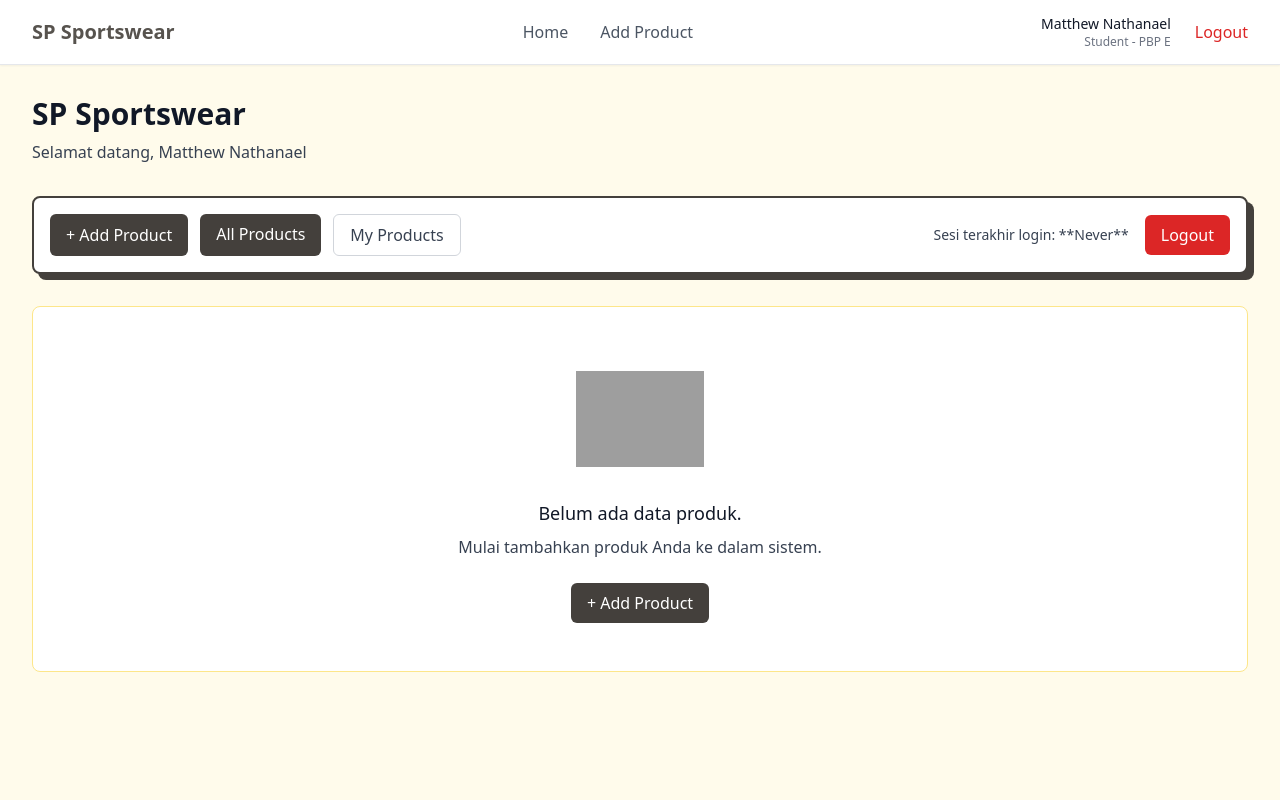
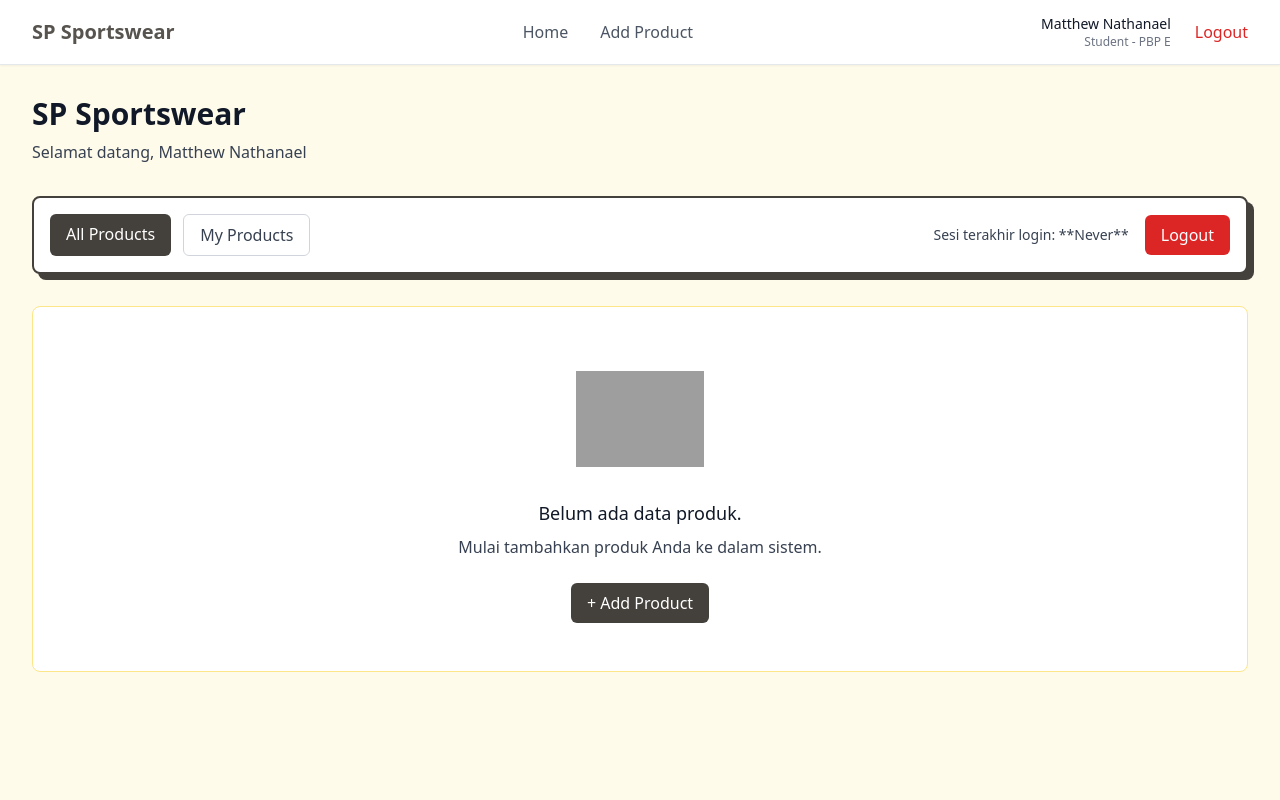
Before and after one commit to matthewnathanael/sp-sportswear, a Django app: page / in a window 1280 px wide. Run offline with Django 5.2, Linux system fonts and the light colour scheme; the visitor is signed in with stand-in values (Sample User, id 1); data that the repository does not hold is empty; some libraries are stand-ins or nearby versions; grey boxes are pictures that could not be loaded.

Commit message:
+ Add Product Button Delete

```diff
--- a/main/templates/main.html
+++ b/main/templates/main.html
@@ -21,10 +21,6 @@
             shadow-[6px_6px_0_0_rgba(68,64,60,1)]
             transition-shadow duration-150 ease-out">
             <div class="flex space-x-3 mb-4 sm:mb-0">
-                <a href="{% url 'main:create_product' %}"
-                    class="inline-flex items-center px-4 py-2 bg-stone-700 text-white rounded-md hover:bg-stone-800 transition-colors font-medium">
-                    + Add Product
-                </a>
                 <a href="?filter=all"
                     class="{% if request.GET.filter == 'all' or not request.GET.filter %} bg-stone-700 text-white{% else %}bg-white text-gray-700 border border-gray-300{% endif %} px-4 py-2 rounded-md font-medium transition-colors hover:bg-stone-700 hover:text-white">
                     All Products
```
